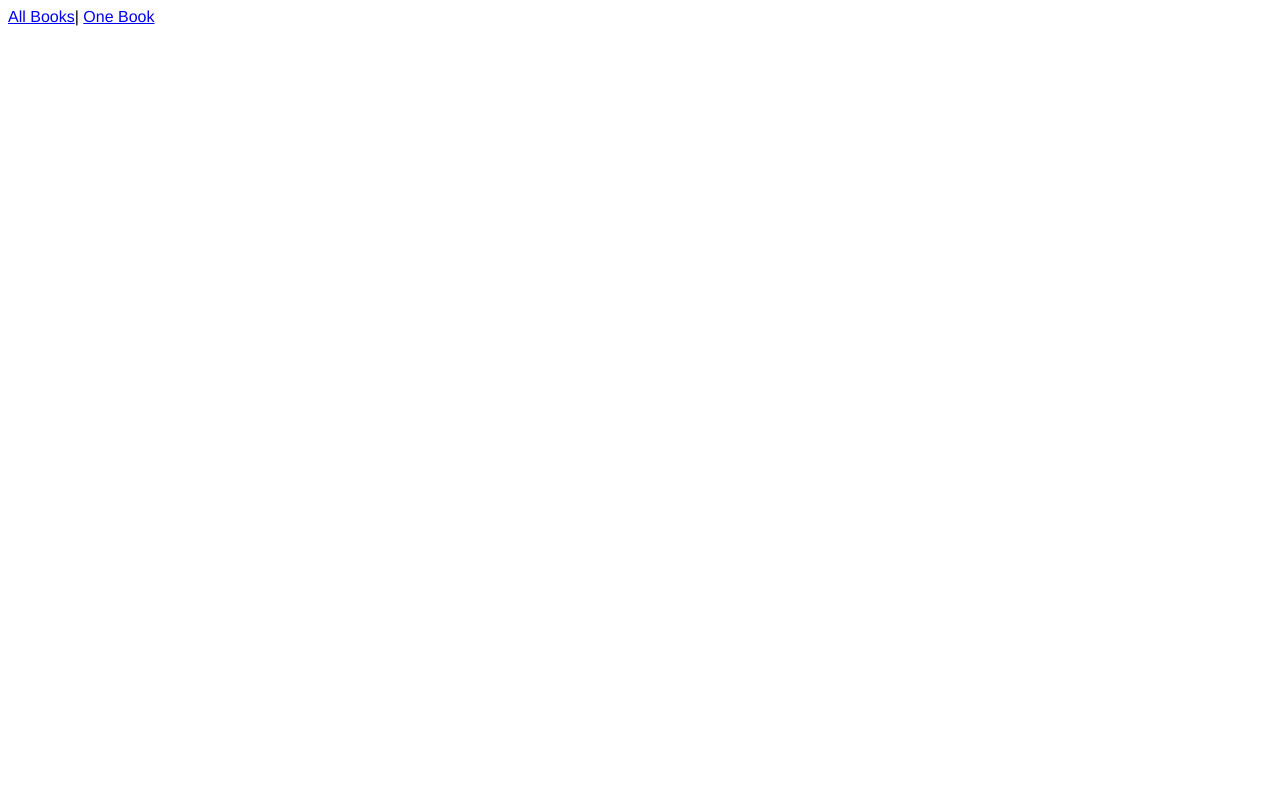
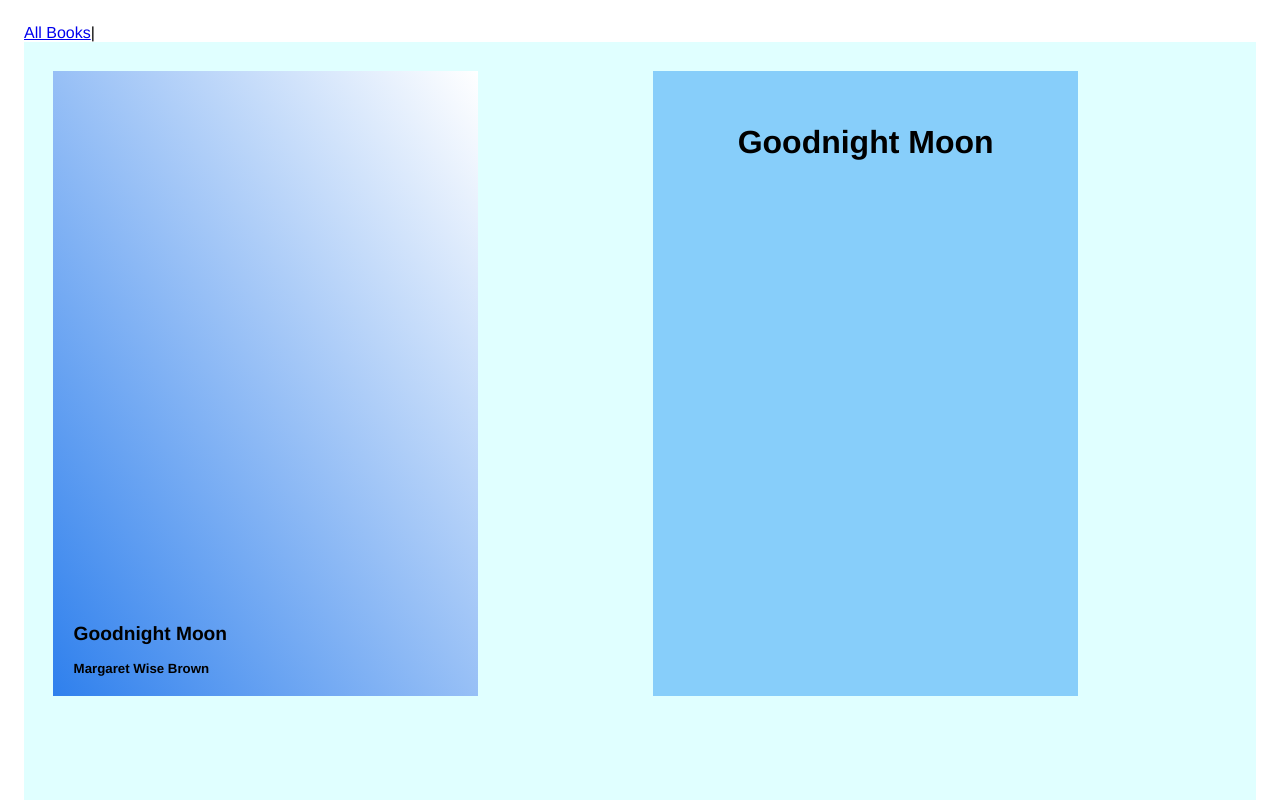
Before and after one commit to cenglander/vue_books, a Vue app: page /books/1 in a window 1280 px wide. Shown: the top 800 px of the page. Built offline with nearby package versions, Linux system fonts and the light colour scheme.

Commit message:
Routerlink, fetching correct BookFront and BookSummary in Book-view

```diff
--- a/src/App.vue
+++ b/src/App.vue
@@ -3,7 +3,6 @@
 
     <div id="nav">
       <router-link to="/">All Books</router-link>|
-      <router-link to="/one_book">One Book</router-link>
 
     </div>
 
@@ -15,11 +14,6 @@
 
 <script>
 export default {
-  // computed: {
-  //   books() {
-  //     return this.$root.booksJson.books
-  //   }
-  // }
 }
 </script>
 
@@ -30,6 +24,17 @@ export default {
   -webkit-font-smoothing: antialiased;
   -moz-osx-font-smoothing: grayscale;
   text-align: left;
+  padding: 2vh;
+
+  h1 {
+    font-size: 2rem;
+    padding: 2vh 2vh;
+    margin: 3vh 4vh;
+  }
+  h3, h5 {
+    padding: 1vh;
+    margin: 0;
+  }
 
 }
 
--- a/src/components/BookFront.vue
+++ b/src/components/BookFront.vue
@@ -1,9 +1,9 @@
 <template>
   <div class="book-front"
-    v-bind:style="style">
+    v-bind:style="style"
+    @click="showThisBook()">
     <h3>{{ title }}</h3>
     <h5>{{ author }}</h5>
-
 
   </div>
 </template>
@@ -12,6 +12,7 @@
 export default {
   name: 'BookFront',
   props: {
+    bookId: Number,
     title: String,
     author: String,
     bgColor: String,
@@ -19,32 +20,21 @@ export default {
   },
   computed: {
     style() {
-      return 'background-color: ' + this.bgColor;
+      //return 'background-color: ' + this.bgColor;
+      return 'background-image: linear-gradient(to top right, ' + this.bgColor + ' , white);'
     }
   },
 
   methods: {
-    //   console.log (this.$root.booksJson )
+    showThisBook() {
+      console.log(this.bookId)
+    }
+
   }
 }
 </script>
 
 <style scoped lang="scss">
 
-  div .book-front {
-      width: 200px;
-      height: 300px;
-      //background: lightskyblue;
 
-      display: flex;
-      flex-direction: column;
-      justify-content: flex-end;
-      padding: 1vw;
-      margin: 1vw;
-
-
-      h1 {
-          font-size: 2rem;
-      }
-  }
 </style>
--- a/src/components/BookSummary.vue
+++ b/src/components/BookSummary.vue
@@ -10,18 +10,25 @@ export default {
   name: 'BookSummary',
   props: {
     title: String
-  }
+  },
+
 }
 </script>
 
 <style scoped lang="scss">
 
-div .book-summary {
-    width: 200px;
-    height: 300px;
-    background: cadetblue;
-    h1 {
-        font-size: 2rem;
-    }
-}
+ div .book-summary {
+      width: 400px;
+      height: 600px;
+      background: lightskyblue;
+
+      display: flex;
+      justify-content: center;
+      padding: 1vw;
+      margin: 1vw;
+
+      h1 {
+          font-size: 4rem;
+      }
+  }
 </style>
--- a/src/main.js
+++ b/src/main.js
@@ -22,12 +22,6 @@ methods: {
   }
 },
 
-// methods: {
-//   getTitle(id) {
-//     return this.books.find(title => title.id == id)
-//   }
-// },
-
   router,
   render: h => h(App)
 }).$mount('#app')
--- a/src/views/AllBooks.vue
+++ b/src/views/AllBooks.vue
@@ -1,80 +1,72 @@
 <template>
   <main>
+
     <h1>8 Classic Childrens Books</h1>
+
     <div class="all-books">
 
+      <router-link
+        v-for="(book, index) in allBooks"
+        v-bind:key="index"
+        :to="'/books/' + book.id">
 
-      <!-- <p> {{ book }}</p> -->
-      <!-- <p> {{ allBooks }} </p> -->
-      <!-- <p v-for="book in allBooks"
-        v-bind:key="book.id"> {{ book }} </p> -->
-
-      <!-- <p v-for="book in allBooks"
-        v-bind:key="book.id"
-        v-bind:title="book.title"
-        v-bind:author="book.author"> {{ book }} </p> -->
-
-
-      <BookFront v-for="book in allBooks"
-        v-bind:key="book.id"
+        <BookFront
+          v-bind:bookId="book.id"
           v-bind:title="book.title"
           v-bind:author="book.author"
           v-bind:bgColor="book.color"
-
         />
 
+      </router-link>
+
     </div>
+
   </main>
 </template>
 
 <script>
 // @ is an alias to /src
 
-import BookFront from '@/components/BookFront.vue'
+import BookFront from "@/components/BookFront.vue";
 
 export default {
-  name: 'AllBooks',
+  name: "AllBooks",
   components: {
     BookFront
   },
-  methods: {
-
-    //   console.log (this.$root.booksJson )
-  },
+  methods: {},
   computed: {
-      book() {
-          return this.$root.getBook(1)
-      },
     allBooks() {
-        return this.$root.getAllBooks()
+      return this.$root.getAllBooks();
     }
   }
-
-}
+};
 </script>
 
-<style scoped lang="scss">
-
+<style lang="scss">
 main {
-    background:lightcyan;
-    h1 {
-        font-size: 2rem;
-        padding: 2vh;
-    }
-
+  background: lightcyan;
 }
 div .all-books {
-
-    // display: flex;
-    // flex-direction: column;
-    // justify-content: flex-end;
-
   display: grid;
   grid-template-columns: repeat(4, 1fr);
   grid-template-rows: repeat(2, 1fr);
 
   padding: 2vh;
+}
+ div .book-front {
+      width: 200px;
+      height: 300px;
+      background: lightskyblue;
 
+      display: flex;
+      flex-direction: column;
+      justify-content: flex-end;
+      padding: 1vw;
+      margin: 1vw;
 
+      h3 {
+          font-size: 1.2rem;
+      }
   }
 </style>
--- a/src/views/Book.vue
+++ b/src/views/Book.vue
@@ -3,11 +3,14 @@
 
     <div class="one-book">
 
-      <BookFront title="This is the title"
-        author="This is the author"
-
-      />
-      <BookSummary title="Summary title"
+      <BookFront
+          v-bind:bookId="book.id"
+          v-bind:title="book.title"
+          v-bind:author="book.author"
+          v-bind:bgColor="book.color"
+        />
+      <BookSummary
+          v-bind:title="book.title"
 
       />
 
@@ -17,8 +20,6 @@
 </template>
 
 <script>
-// @ is an alias to /src
-//import HelloWorld from '@/components/HelloWorld.vue'
 import BookFront from '@/components/BookFront.vue'
 import BookSummary from '@/components/BookSummary.vue'
 
@@ -28,8 +29,15 @@ export default {
       BookFront,
       BookSummary,
   },
+  computed: {
+    book() {
+      return this.$root.getBook(this.$route.params.id);
+    },
+    allBooks() {
+      return this.$root.getAllBooks();
+    }
+  },
   methods: {
-    //   console.log (this.$root.booksJson )
   }
 }
 </script>
@@ -45,17 +53,26 @@ main {
 
 }
 div .one-book {
-
-    // display: flex;
-    // flex-direction: column;
-    // justify-content: flex-end;
-
     display: grid;
     grid-template-columns: repeat(2, 1fr);
     grid-template-rows: repeat(2, 1fr);
-
     padding: 2vh;
 
+}
+ div .book-front {
+      width: 400px;
+      height: 600px;
+      background: lightskyblue;
 
-}
+      display: flex;
+      flex-direction: column;
+      justify-content: flex-end;
+      padding: 1vw;
+      margin: 1vw;
+
+
+      h3 {
+          font-size: 3rem;
+      }
+  }
 </style>
```
Also changed, not shown: src/router/index.js (+3 -8 lines). Lines whose indentation alone changed are shown as unchanged.
